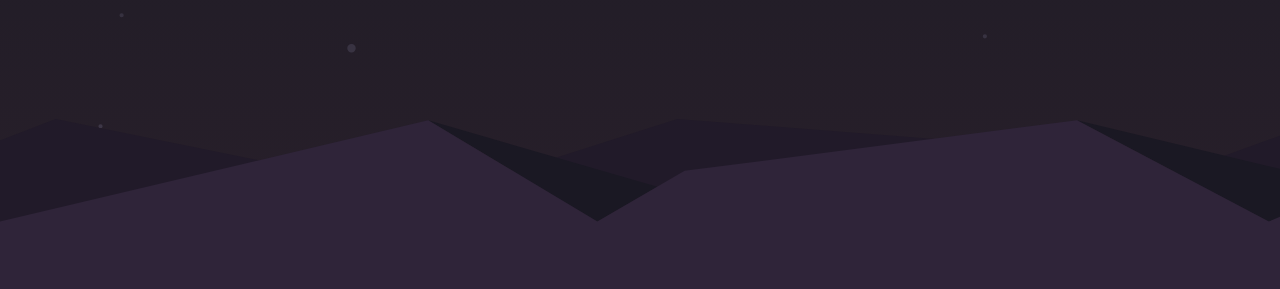
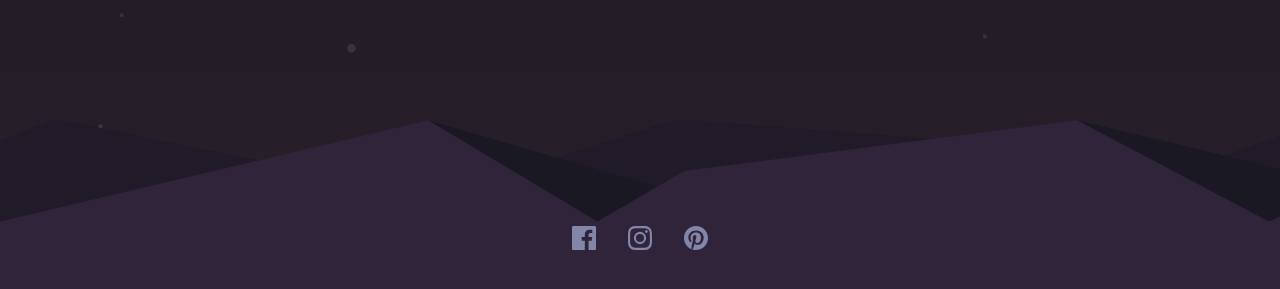
Before and after one commit to c0dysharma/launch-countdown-timer-main, a plain HTML site: page index.html in a window 1280 px wide. Shown: the part 441-730 px from the top of the page. Drawn offline with Linux system fonts and the light colour scheme.

Commit message:
added footer bookmark

```diff
--- a/index.html
+++ b/index.html
@@ -47,9 +47,18 @@
     </div>
     <div class="footer">
       <div class="bookmarks">
-        <!-- <a href="#"><img src="images/icon-facebook.svg" alt="" class="bookmark"></a> -->
-        <a href="#"><img src="" alt="" class="bookmark"></a>
-        <a href="#"><img src="" alt="" class="bookmark"></a>
+        <a href="#"><svg xmlns="http://www.w3.org/2000/svg" width="24" height="24" class="bookmark">
+            <path
+              d="M22.675 0H1.325C.593 0 0 .593 0 1.325v21.351C0 23.407.593 24 1.325 24H12.82v-9.294H9.692v-3.622h3.128V8.413c0-3.1 1.893-4.788 4.659-4.788 1.325 0 2.463.099 2.795.143v3.24l-1.918.001c-1.504 0-1.795.715-1.795 1.763v2.313h3.587l-.467 3.622h-3.12V24h6.116c.73 0 1.323-.593 1.323-1.325V1.325C24 .593 23.407 0 22.675 0z" />
+          </svg></a>
+        <a href="#"><svg xmlns="http://www.w3.org/2000/svg" width="24" height="24">
+            <path class="bookmark"
+              d="M12 2.163c3.204 0 3.584.012 4.85.07 3.252.148 4.771 1.691 4.919 4.919.058 1.265.069 1.645.069 4.849 0 3.205-.012 3.584-.069 4.849-.149 3.225-1.664 4.771-4.919 4.919-1.266.058-1.644.07-4.85.07-3.204 0-3.584-.012-4.849-.07-3.26-.149-4.771-1.699-4.919-4.92-.058-1.265-.07-1.644-.07-4.849 0-3.204.013-3.583.07-4.849.149-3.227 1.664-4.771 4.919-4.919 1.266-.057 1.645-.069 4.849-.069zM12 0C8.741 0 8.333.014 7.053.072 2.695.272.273 2.69.073 7.052.014 8.333 0 8.741 0 12c0 3.259.014 3.668.072 4.948.2 4.358 2.618 6.78 6.98 6.98C8.333 23.986 8.741 24 12 24c3.259 0 3.668-.014 4.948-.072 4.354-.2 6.782-2.618 6.979-6.98.059-1.28.073-1.689.073-4.948 0-3.259-.014-3.667-.072-4.947-.196-4.354-2.617-6.78-6.979-6.98C15.668.014 15.259 0 12 0zm0 5.838a6.162 6.162 0 100 12.324 6.162 6.162 0 000-12.324zM12 16a4 4 0 110-8 4 4 0 010 8zm6.406-11.845a1.44 1.44 0 100 2.881 1.44 1.44 0 000-2.881z" />
+          </svg></a>
+        <a href="#"><svg xmlns="http://www.w3.org/2000/svg" width="24" height="24">
+            <path class="bookmark"
+              d="M12 0C5.373 0 0 5.372 0 12c0 5.084 3.163 9.426 7.627 11.174-.105-.949-.2-2.405.042-3.441.218-.937 1.407-5.965 1.407-5.965s-.359-.719-.359-1.782c0-1.668.967-2.914 2.171-2.914 1.023 0 1.518.769 1.518 1.69 0 1.029-.655 2.568-.994 3.995-.283 1.194.599 2.169 1.777 2.169 2.133 0 3.772-2.249 3.772-5.495 0-2.873-2.064-4.882-5.012-4.882-3.414 0-5.418 2.561-5.418 5.207 0 1.031.397 2.138.893 2.738a.36.36 0 01.083.345l-.333 1.36c-.053.22-.174.267-.402.161-1.499-.698-2.436-2.889-2.436-4.649 0-3.785 2.75-7.262 7.929-7.262 4.163 0 7.398 2.967 7.398 6.931 0 4.136-2.607 7.464-6.227 7.464-1.216 0-2.359-.631-2.75-1.378l-.748 2.853c-.271 1.043-1.002 2.35-1.492 3.146C9.57 23.812 10.763 24 12 24c6.627 0 12-5.373 12-12 0-6.628-5.373-12-12-12z" />
+          </svg></a>
       </div>
     </div>
   </main>
```
Also changed, not shown: images/icon-facebook.svg.
